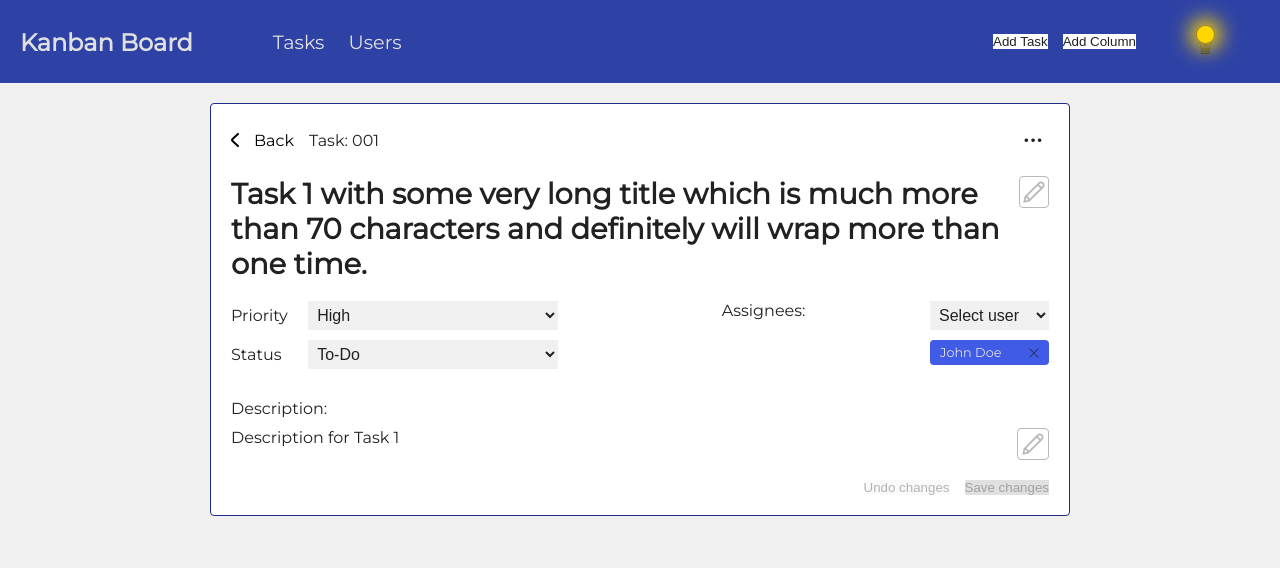
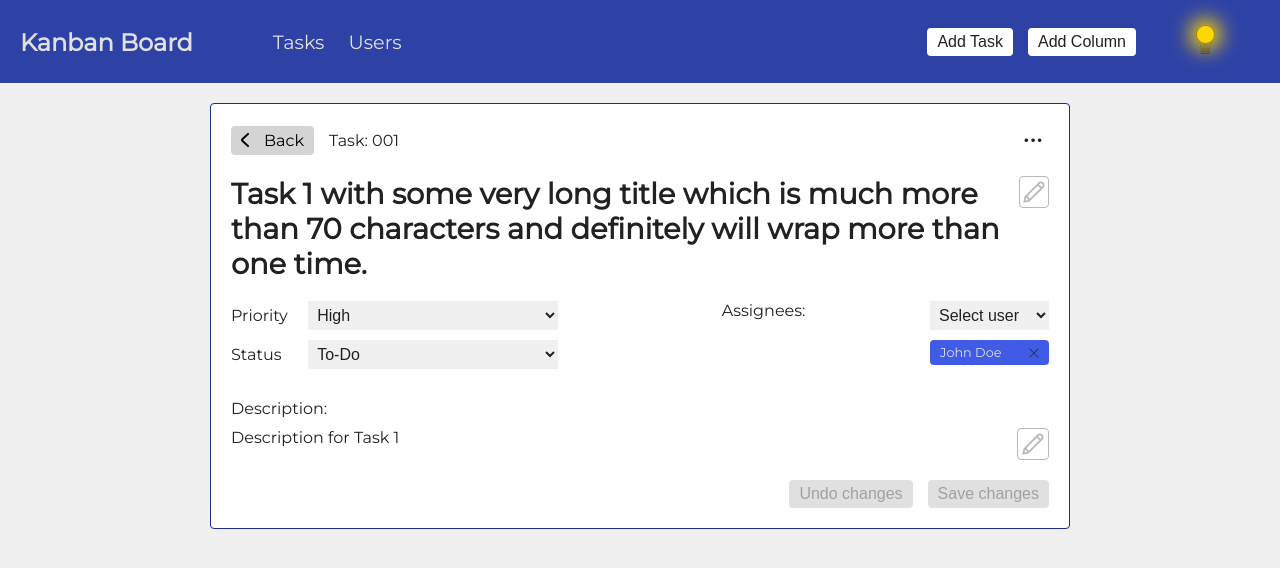
Before and after one commit to ilyas-sov/kanban-board, a React (Create React App) app: page /tasks/001 in a window 1280 px wide. Shown: the top 568 px of the page. Built offline with nearby package versions, Linux system fonts and the light colour scheme.

Commit message:
index.css: add default_button global class

```diff
--- a/src/index.css
+++ b/src/index.css
@@ -59,3 +59,19 @@ textarea {
 ul {
   list-style-type: none;
 }
+
+.default_button {
+  font-size: 1rem;
+  padding: 5px 10px;
+  border: none;
+  border-radius: 4px;
+  background-color: var(--btn-main);
+
+  &:hover {
+    background-color: var(--btn-secondary);
+  }
+
+  &:disabled {
+    background-color: var(--btn-disabled);
+  }
+}
```
